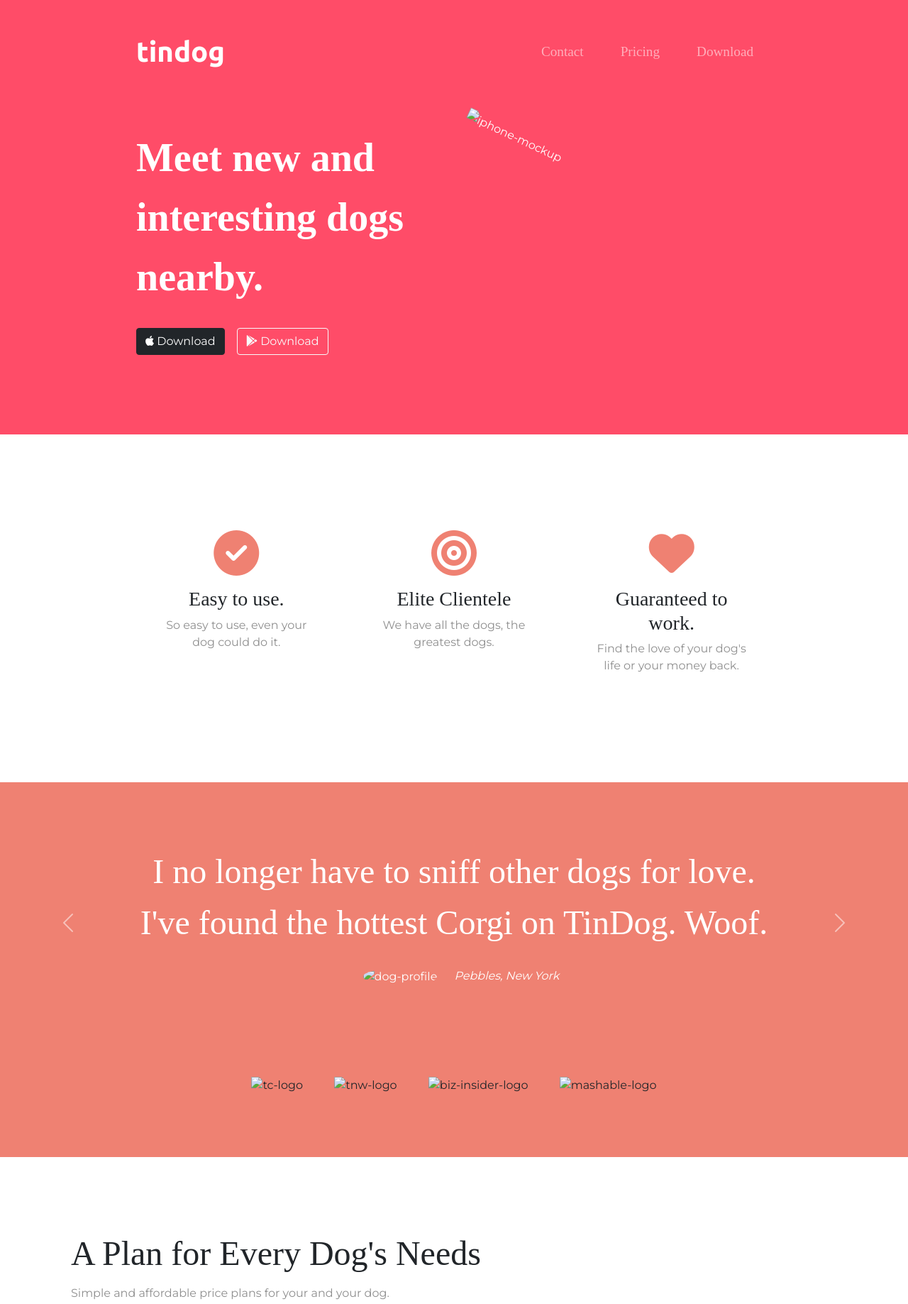
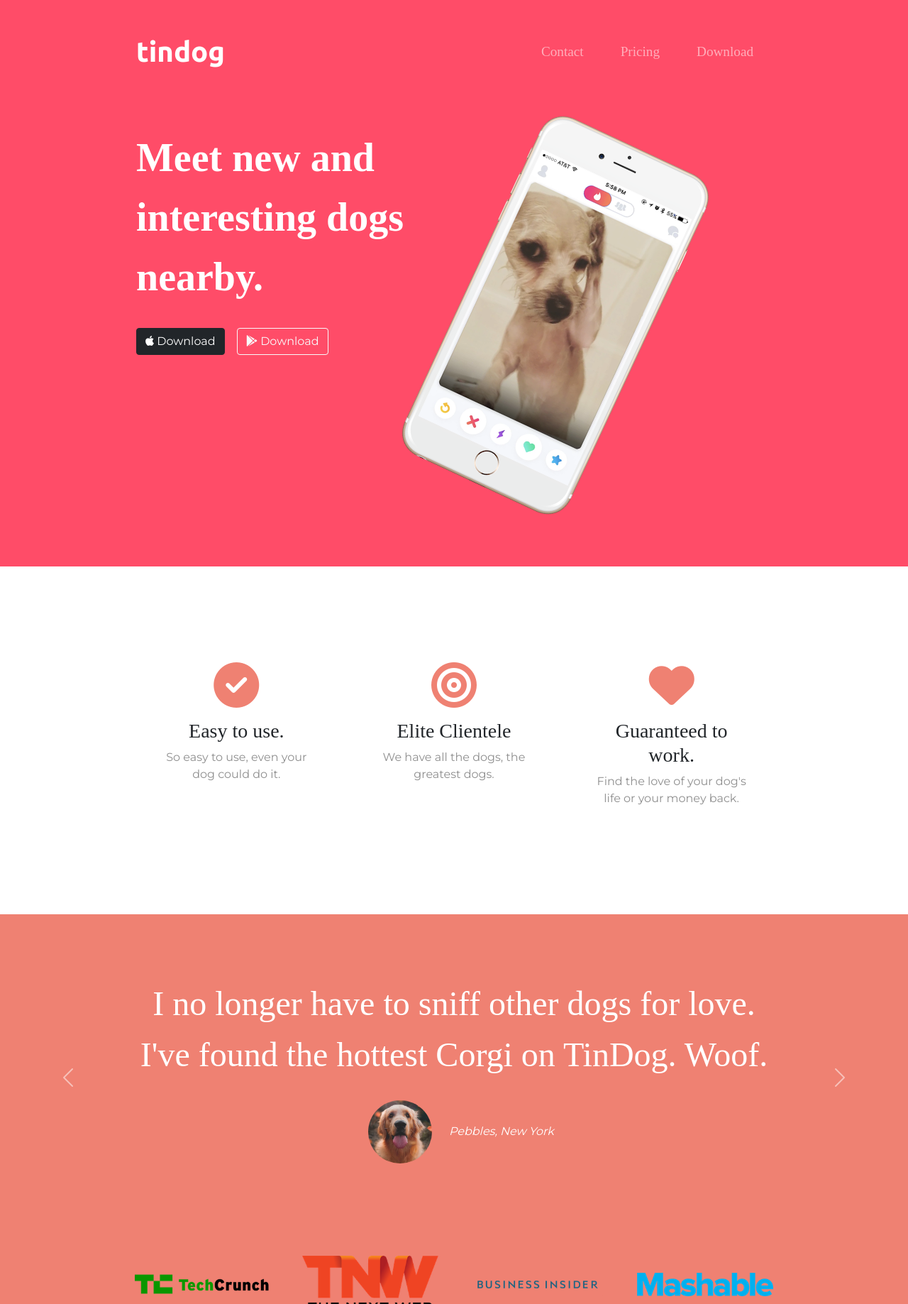
Before and after one commit to bhavyasrijan/Tindog-TinderForDogs, a plain HTML site: page index.html in a window 1280 px wide. Shown: the top 1837 px of the page at 71% size. Drawn offline with nearby package versions, Linux system fonts and the light colour scheme; files that its build step writes are made by us from their sources.

Commit message:
Update index.html

```diff
--- a/index.html
+++ b/index.html
@@ -17,7 +17,7 @@
 
   <!-- css and font awesome -->
 
-  <link rel="stylesheet" href="css/styles.css">
+  <link rel="stylesheet" href="styles.css">
   <script src="https://kit.fontawesome.com/cd21647d67.js" crossorigin="anonymous"></script>
 
 </head>
@@ -65,7 +65,7 @@
           <button type="button" class="btn btn-outline-light download-button"><i class="fa-brands fa-google-play"></i> Download</button>
         </div>
         <div class="col-lg-6">
-          <img class="title-image" src="images/iphone6.png" alt="iphone-mockup">
+          <img class="title-image" src="iphone6.png" alt="iphone-mockup">
         </div>
       </div>
     </div>
@@ -104,12 +104,12 @@
       <div class="carousel-inner">
         <div class="carousel-item active">
           <h2>I no longer have to sniff other dogs for love. I've found the hottest Corgi on TinDog. Woof.</h2>
-          <img class="testimonial-image" src="images/dog-img.jpg" alt="dog-profile">
+          <img class="testimonial-image" src="dog-img.jpg" alt="dog-profile">
           <em>Pebbles, New York</em>
         </div>
         <div class="carousel-item">
           <h2 class="testimonial-text">My dog used to be so lonely, but with TinDog's help, they've found the love of their life. I think.</h2>
-          <img class="testimonial-image" src="images/lady-img.jpg" alt="lady-profile">
+          <img class="testimonial-image" src="lady-img.jpg" alt="lady-profile">
           <em>Beverly, Illinois</em>
         </div>
 
@@ -134,10 +134,10 @@
   <!-- Press -->
 
   <section id="press">
-    <img class="press-logo" src="images/techcrunch.png" alt="tc-logo">
-    <img class="press-logo" src="images/tnw.png" alt="tnw-logo">
-    <img class="press-logo" src="images/bizinsider.png" alt="biz-insider-logo">
-    <img class="press-logo" src="images/mashable.png" alt="mashable-logo">
+    <img class="press-logo" src="techcrunch.png" alt="tc-logo">
+    <img class="press-logo" src="tnw.png" alt="tnw-logo">
+    <img class="press-logo" src="bizinsider.png" alt="biz-insider-logo">
+    <img class="press-logo" src="mashable.png" alt="mashable-logo">
 
   </section>
 
@@ -241,7 +241,7 @@
     <i class="section-icon fa-brands fa-facebook-f"></i>
     <a href="https://twitter.com/home"><i  class="section-icon fa-brands fa-twitter">
     </i></a>
-    <i class="section-icon fa-brands fa-instagram"></i>
+    <a href="https://www.instagram.com/"><i class="section-icon fa-brands fa-instagram"></i></a>
     <i class="section-icon fa-solid fa-envelope"></i>
 
     <p>© Copyright TinDog</p>
```
